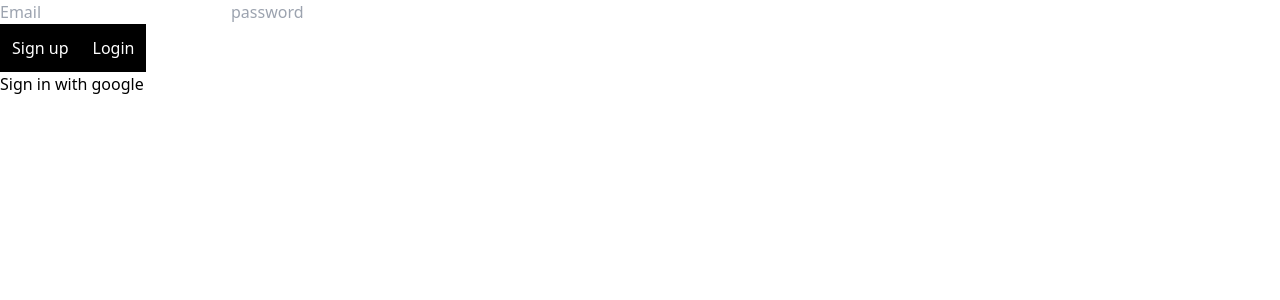
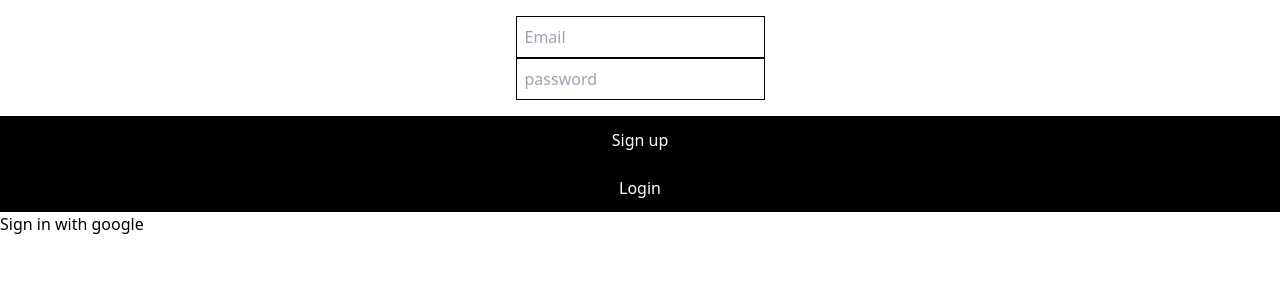
Before and after one commit to Novachaos82/chat-app, a React (Create React App) app: page / in a window 1280 px wide. Shown: the top 300 px of the page. Built offline with nearby package versions, Linux system fonts and the light colour scheme; no server answers.

Commit message:
add the the chats to be in order

```diff
--- a/src/App.js
+++ b/src/App.js
@@ -2,30 +2,26 @@ import AddMessage from "./component/AddMessage";
 //import EditFirestore from "./component/EditFirestore";
 //import Firestore from "./component/Firestore";
 import Login from "./component/login";
-import RealtimeDatas from "./component/FetchDatas";
+import RealtimeDatas from "./component/DisplayChat";
 import { useAuthState } from "react-firebase-hooks/auth";
 import { auth } from "./firebase";
 import Logout from "./component/logout";
+import { BrowserRouter, HashRouter, Route, Routes } from "react-router-dom";
+import ChatPage from "./pages/ChatPage";
 
 //import { useRef } from "react";
 function App() {
   const [user] = useAuthState(auth);
 
   return (
-    <div className="App">
-      {user ? (
-        <>
-          {" "}
-          <RealtimeDatas />
-          <AddMessage />
-          {/*<EditFirestore />*/}
-          <Logout />
-        </>
-      ) : (
-        <Login />
-      )}
-      {/*<Firestore />*/}
-    </div>
+    <HashRouter>
+      <div className="App">
+        <Routes>
+          <Route path="/" element={<Login />} />
+          <Route path="/Chats" element={<ChatPage />} />
+        </Routes>
+      </div>
+    </HashRouter>
   );
 }
 
--- a/src/component/FetchDatas.jsx
+++ b/src/component/DisplayChat.jsx
@@ -1,5 +1,12 @@
 import React, { useState } from "react";
-import { collection, deleteDoc, onSnapshot, doc } from "firebase/firestore";
+import {
+  collection,
+  deleteDoc,
+  onSnapshot,
+  doc,
+  query,
+  orderBy,
+} from "firebase/firestore";
 import { db, useAuth } from "../firebase";
 import { useEffect } from "react";
 
@@ -14,15 +21,22 @@ function RealtimeDatas() {
 
   useEffect(() => {
     const collectionRef = collection(db, "users");
-    const unsubscribe = onSnapshot(collectionRef, (snap) => {
-      setData(snap.docs.map((doc) => ({ id: doc.id, data: doc.data() })));
-    });
+
+    const unsubscribe = onSnapshot(
+      query(collectionRef, orderBy("timestamp", "asc")),
+      (snap) => {
+        setData(snap.docs.map((doc) => ({ id: doc.id, data: doc.data() })));
+      }
+    );
 
     return () => {
       unsubscribe();
     };
   }, []);
   console.log(data);
+  //data.map((items) => {
+  //  console.log(items.data.displayImage + " display url");
+  //});
   return (
     <div>
       <div className="flex justify-center items-center">
--- a/src/component/Firestore.jsx
+++ b/src/component/Firestore.jsx
@@ -16,6 +16,7 @@ const Firestore = () => {
 
   const getData = () => {
     const dataCollectionRef = collection(db, "users");
+    dataCollectionRef.orderBy("timestamp", "asc");
     getDocs(dataCollectionRef)
       .then((response) => {
         console.log(response);
--- a/src/component/login.jsx
+++ b/src/component/login.jsx
@@ -1,5 +1,7 @@
 //import { collection, getDoc, getDocs } from "firebase/firestore";
+import { useEffect } from "react";
 import { useRef, useState } from "react";
+import { useNavigate } from "react-router-dom";
 
 import { login, logout, useAuth, signup, signInWithGoogle } from "../firebase";
 //import { useRef } from "react";
@@ -11,7 +13,7 @@ function Login() {
   const emailRef = useRef();
   const passwordRef = useRef();
   const currentUser = useAuth();
-
+  const navigate = useNavigate();
   //useEffect(() => {
   //  const getUsers = async () => {
   //    const data = await getDocs(userCollectionRef);
@@ -22,6 +24,12 @@ function Login() {
 
   //  getUsers();
   //}, []);
+  useEffect(() => {
+    if (currentUser) {
+      navigate("/Chats");
+    }
+    console.log(currentUser + "curr user");
+  }, [currentUser, navigate]);
 
   const handleSignup = async () => {
     setLoading(true);
@@ -42,10 +50,19 @@ function Login() {
   };
 
   return (
-    <div className="App">
-      <div>
-        <input ref={emailRef} placeholder="Email"></input>
-        <input ref={passwordRef} type="password" placeholder="password"></input>
+    <div className="flex justify-center flex-col">
+      <div className="flex justify-center items-center flex-col  p-4">
+        <input
+          className="border border-black p-2"
+          ref={emailRef}
+          placeholder="Email"
+        ></input>
+        <input
+          className="border border-black p-2"
+          ref={passwordRef}
+          type="password"
+          placeholder="password"
+        ></input>
       </div>
 
       <button
--- a/src/component/logout.jsx
+++ b/src/component/logout.jsx
@@ -2,18 +2,23 @@ import React from "react";
 import { logout } from "../firebase";
 import { useState } from "react";
 import { useAuth } from "../firebase";
+import { useEffect } from "react";
+import { useNavigate } from "react-router-dom";
 function Logout() {
   const [loading, setLoading] = useState(false);
   const currentUser = useAuth();
+  const navigate = useNavigate();
   const handleLogout = async () => {
     setLoading(true);
     try {
       await logout();
+      navigate("/");
     } catch {
       alert("error");
     }
     setLoading(false);
   };
+
   return (
     <button
       disabled={loading || !currentUser}
--- /dev/null
+++ b/src/pages/ChatPage.jsx
@@ -0,0 +1,18 @@
+import AddMessage from "../component/AddMessage";
+import RealtimeDatas from "../component/DisplayChat";
+import Logout from "../component/logout";
+
+import React from "react";
+
+function ChatPage() {
+  return (
+    <div>
+      <RealtimeDatas />
+      <AddMessage />
+
+      <Logout />
+    </div>
+  );
+}
+
+export default ChatPage;
```
